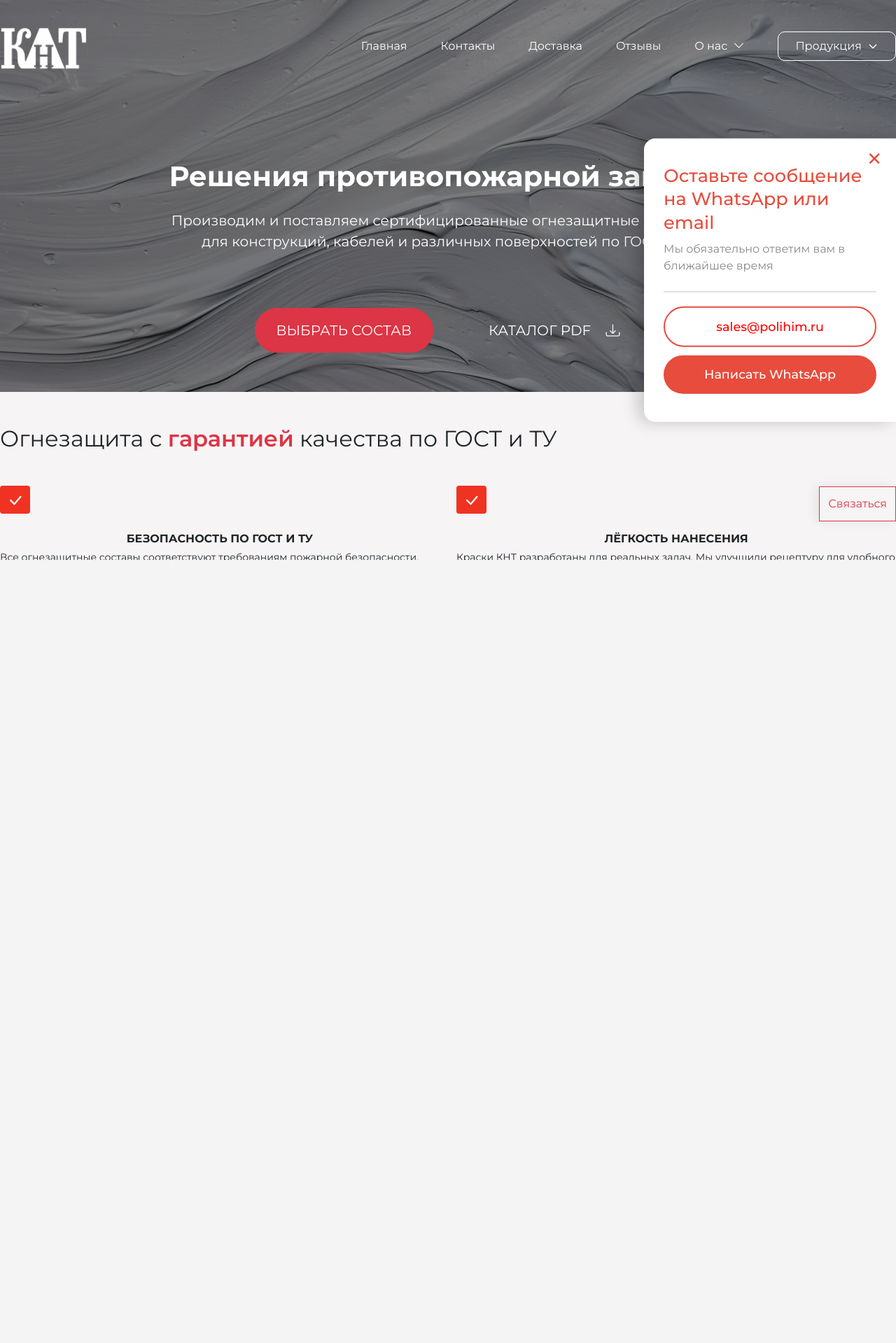
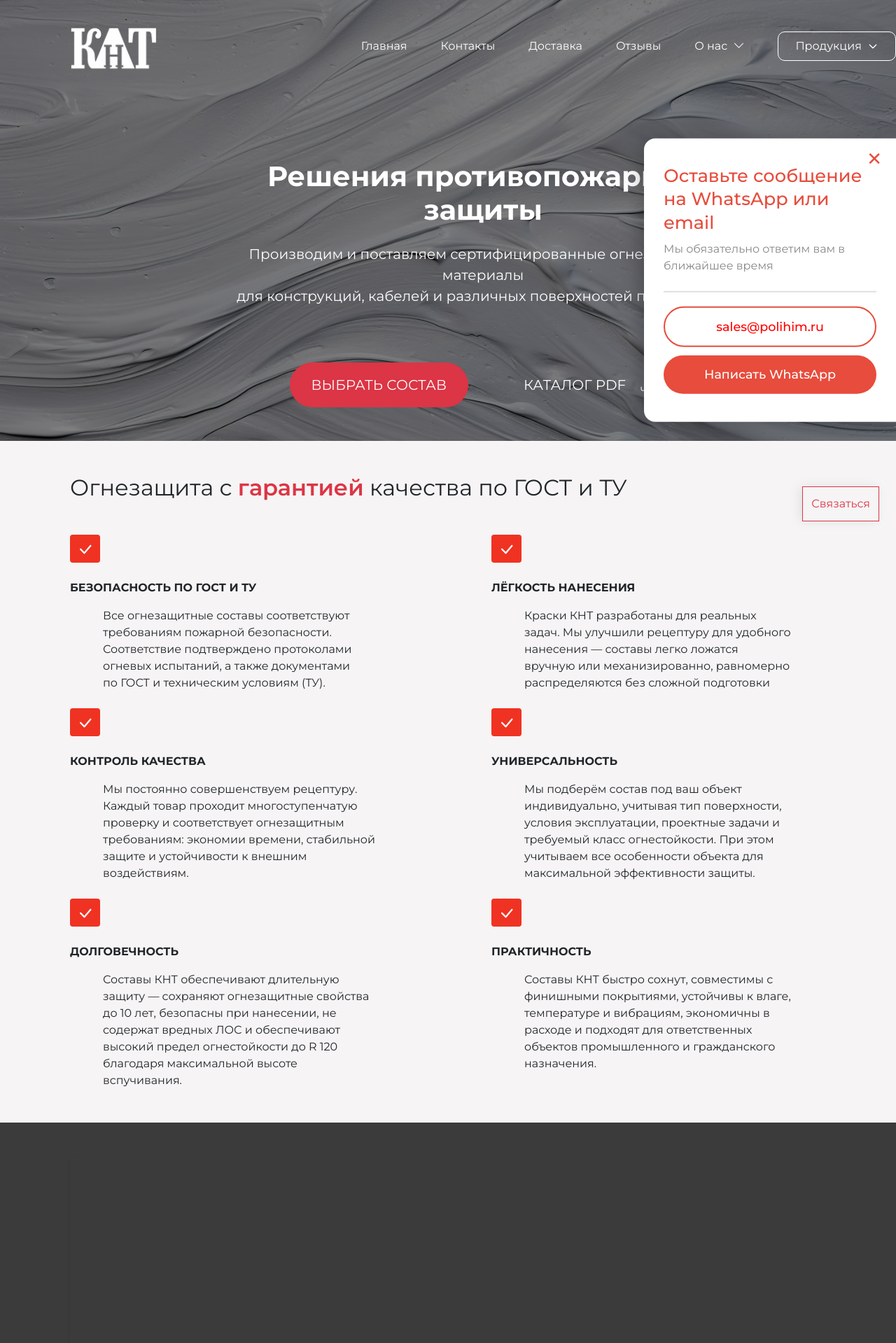
Before and after one commit to k1lst1x/knt-ognezaschita, a Django app: page /home in a window 1280 px wide. Shown: the top 1919 px of the page at 70% size. Before the commit the page ends 800 px from the top, so only its background shows below. Run offline with Django 5.2, Linux system fonts and the light colour scheme; some libraries are stand-ins or nearby versions.

Commit message:
Updatev1.7

```diff
--- a/static/landing.css
+++ b/static/landing.css
@@ -101,9 +101,3 @@
 
 
 /* ... при необходимости можете добавить дополнительные классы ... */
-
-[class*=__container] {
-    max-width: 1320px !important;
-    margin: 0px auto;
-    padding: 0px 15px;
-}
--- a/templates/home.html
+++ b/templates/home.html
@@ -15,9 +15,9 @@
           <i class="bi bi-check-lg text-white fs-3"></i>
         </div>
         <div>
-          <div class="fw-bold mb-1 text-center">БЕЗОПАСНОСТЬ ПО ГОСТ И ТУ</div>
-          <div class="text small">
-            Все огнезащитные составы соответствуют требованиям пожарной безопасности. Соответствие подтверждено протоколами огневых испытаний, а также документами по ГОСТ и техническим условиям (ТУ).
+          <div class="fw-bold mb-3 text-start">БЕЗОПАСНОСТЬ ПО ГОСТ И ТУ</div>
+          <div class="fs-6" style="padding-left: 47px;">
+            Все огнезащитные составы соответствуют<br>требованиям пожарной безопасности.<br>Соответствие подтверждено протоколами <br>огневых испытаний, а также документами<br> по ГОСТ и техническим условиям (ТУ).
           </div>
         </div>
       </div>
@@ -29,9 +29,9 @@
           <i class="bi bi-check-lg text-white fs-3"></i>
         </div>
         <div>
-          <div class="fw-bold mb-1 text-center">ЛЁГКОСТЬ НАНЕСЕНИЯ</div>
-          <div class="text small">
-            Краски КНТ разработаны для реальных задач. Мы улучшили рецептуру для удобного нанесения — составы легко ложатся вручную или механизированно, равномерно распределяются без сложной подготовки
+          <div class="fw-bold mb-3 text-start">ЛЁГКОСТЬ НАНЕСЕНИЯ</div>
+          <div class="fs-6" style="padding-left: 47px;">
+            Краски КНТ разработаны для реальных<br> задач. Мы улучшили рецептуру для удобного<br> нанесения — составы легко ложатся<br> вручную или механизированно, равномерно<br> распределяются без сложной подготовки
           </div>
         </div>
       </div>
@@ -43,9 +43,9 @@
           <i class="bi bi-check-lg text-white fs-3"></i>
         </div>
         <div>
-          <div class="fw-bold mb-1 text-center">КОНТРОЛЬ КАЧЕСТВА</div>
-          <div class="text small">
-            Мы постоянно совершенствуем рецептуру. Каждый товар проходит многоступенчатую проверку и соответствует огнезащитным требованиям: экономии времени, стабильной защите и устойчивости к внешним воздействиям.
+          <div class="fw-bold mb-3 text-start">КОНТРОЛЬ КАЧЕСТВА</div>
+          <div class="fs-6" style="padding-left: 47px;">
+            Мы постоянно совершенствуем рецептуру.<br> Каждый товар проходит многоступенчатую<br> проверку и соответствует огнезащитным<br> требованиям: экономии времени, стабильной<br> защите и устойчивости к внешним<br> воздействиям.
           </div>
         </div>
       </div>
@@ -57,9 +57,9 @@
           <i class="bi bi-check-lg text-white fs-3"></i>
         </div>
         <div>
-          <div class="fw-bold mb-1 text-center">УНИВЕРСАЛЬНОСТЬ</div>
-          <div class="text small">
-            Мы подберём состав под ваш объект индивидуально, учитывая тип поверхности, условия эксплуатации, проектные задачи и требуемый класс огнестойкости. При этом учитываем все особенности объекта для максимальной эффективности защиты.
+          <div class="fw-bold mb-3 text-start">УНИВЕРСАЛЬНОСТЬ</div>
+          <div class="fs-6" style="padding-left: 47px;">
+            Мы подберём состав под ваш объект<br> индивидуально, учитывая тип поверхности,<br> условия эксплуатации, проектные задачи и<br> требуемый класс огнестойкости. При этом<br> учитываем все особенности объекта для<br> максимальной эффективности защиты.
           </div>
         </div>
       </div>
@@ -71,9 +71,9 @@
           <i class="bi bi-check-lg text-white fs-3"></i>
         </div>
         <div>
-          <div class="fw-bold mb-1 text-center">ДОЛГОВЕЧНОСТЬ</div>
-          <div class="text small">
-            Составы КНТ обеспечивают длительную защиту — сохраняют огнезащитные свойства до 10 лет, безопасны при нанесении, не содержат вредных ЛОС и обеспечивают высокий предел огнестойкости до R 120 благодаря максимальной высоте вспучивания.
+          <div class="fw-bold mb-3 text-start">ДОЛГОВЕЧНОСТЬ</div>
+          <div class="fs-6" style="padding-left: 47px;">
+            Составы КНТ обеспечивают длительную<br> защиту — сохраняют огнезащитные свойства<br> до 10 лет, безопасны при нанесении, не<br> содержат вредных ЛОС и обеспечивают<br> высокий предел огнестойкости до R 120<br> благодаря максимальной высоте<br> вспучивания.
           </div>
         </div>
       </div>
@@ -85,9 +85,9 @@
           <i class="bi bi-check-lg text-white fs-3"></i>
         </div>
         <div>
-          <div class="fw-bold mb-1 text-center">ПРАКТИЧНОСТЬ</div>
-          <div class="text small">
-            Составы КНТ быстро сохнут, совместимы с финишными покрытиями, устойчивы к влаге, температуре и вибрациям, экономичны в расходе и подходят для ответственных объектов промышленного и гражданского назначения.
+          <div class="fw-bold mb-3 text-start">ПРАКТИЧНОСТЬ</div>
+          <div class="fs-6" style="padding-left: 47px;">
+            Составы КНТ быстро сохнут, совместимы с<br> финишными покрытиями, устойчивы к влаге,<br> температуре и вибрациям, экономичны в<br> расходе и подходят для ответственных<br> объектов промышленного и гражданского<br> назначения.
           </div>
         </div>
       </div>
@@ -97,7 +97,7 @@
 
 <style>
 .container {
-  padding-left: 0;
+  padding-left: 100px;
   padding-right: 0;
 }
 
@@ -118,7 +118,6 @@
   z-index: 1;
   top: 2px;
 }
-
 
 .fade-in {
   opacity: 0;
@@ -150,7 +149,7 @@
   .contact-button-fixed {
     position: fixed;
     top: 90%;
-    right: 0;
+    right: 24px;
     transform: translateY(-50%);
     z-index: 1100;
     padding: 12px;
```
Also changed, not shown: templates/landing_index.html (+7 -1 lines).
